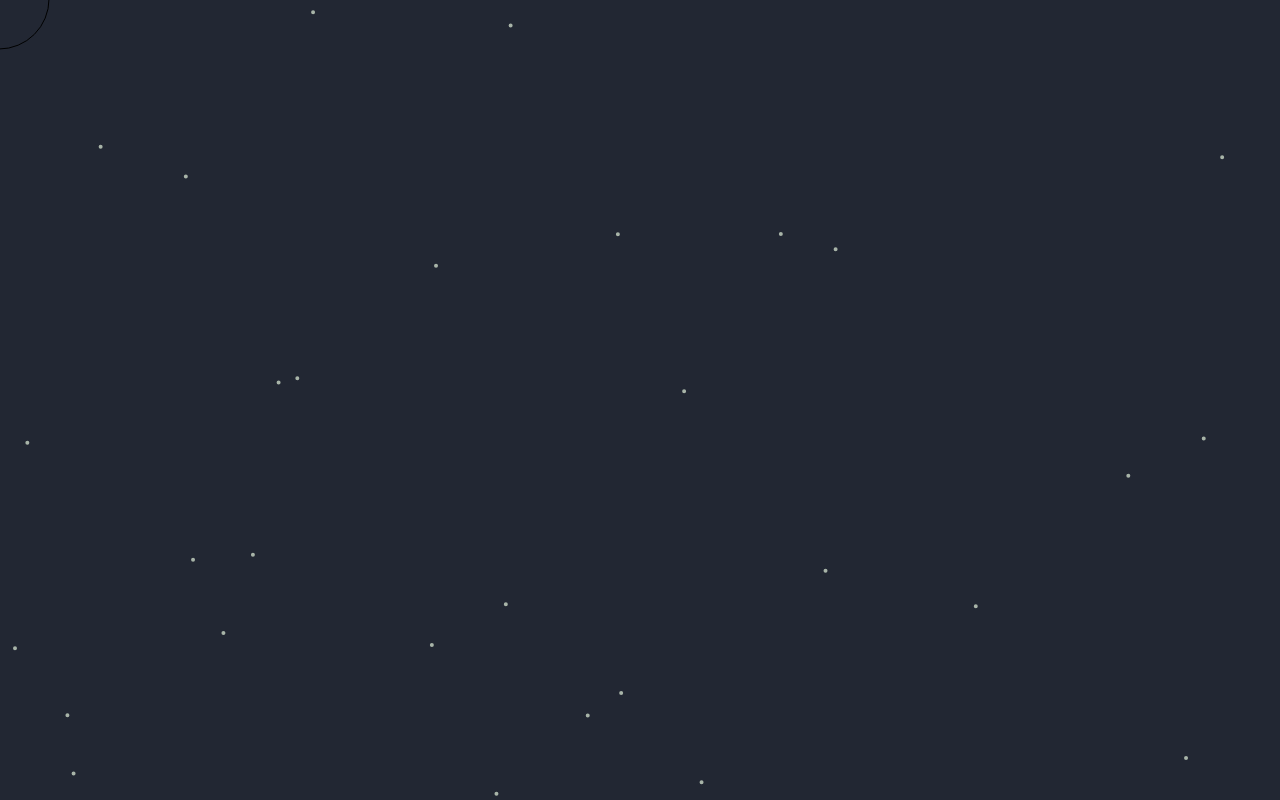
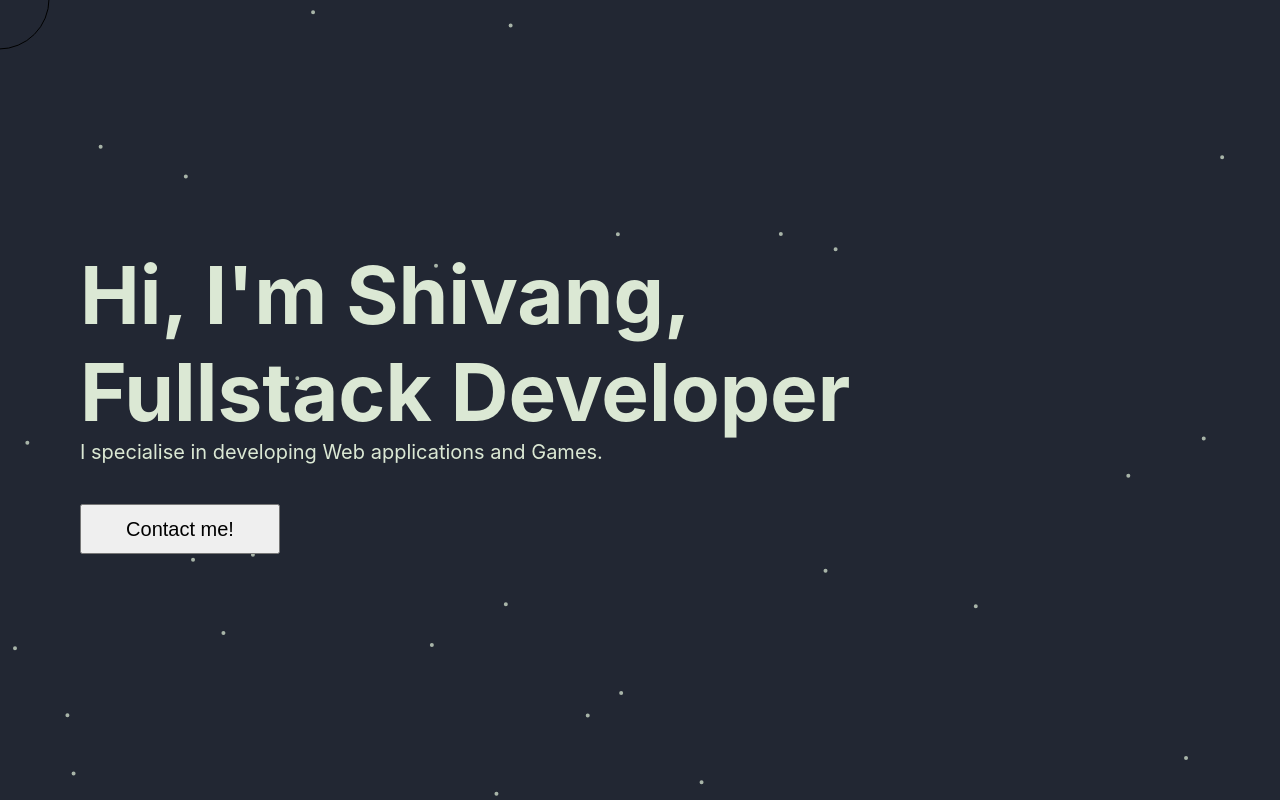
Before and after one commit to ShivangMishra/ShivangMishra.github.io, a React (Create React App) app: page / in a window 1280 px wide. Shown: the top 800 px of the page. Built offline with nearby package versions, Linux system fonts and the light colour scheme; the HTML template or start-up script is replaced by a standard one.

Commit message:
removed useless container

```diff
--- a/src/components/home/Home.css
+++ b/src/components/home/Home.css
@@ -5,14 +5,13 @@
 }
 
 .home {
-  /* background-color: rgb(19, 19, 17); */
-  /* background-color: #141B25; */
   width: 100%;
   display: flex;
-  justify-content: center;
+  /* justify-content: center; */
   align-items: center;
   /* margin-top: -75px; */
   height: 100vh;
+  /* background-color: red; */
 }
 
 .hero-area {
@@ -26,18 +25,19 @@
 }
 
 .hero-sub {
-  color: aliceblue;
+  color: #DBE8D4;
   font-size: 20px;
 }
 
 .intro-text-zone {
+  z-index: 2;
   /* background-color: red; */
   width: fit-content;
-  padding: 20px;
+  padding-left: 80px;
 }
 
 .intro-big-heading {
-  color: #E6E0CB;
+  color: #DBE8D4;
   font-size: 5rem;
 }
 
--- a/src/components/home/Home.js
+++ b/src/components/home/Home.js
@@ -1,4 +1,4 @@
-import draw from "../../canvasAnim";
+import draw, { updateMousePosition } from "../../canvasAnim";
 import Canvas from "../canvas/Canvas";
 import "./Home.css";
 
@@ -9,8 +9,9 @@ export default function Home() {
         width={window.innerWidth}
         height={window.innerHeight}
         draw={draw}
+        updateMousePosition={updateMousePosition}
       />
-      <div className="hero-area">
+      {/* <div className="hero-area"> */}
         <div className="intro-text-zone">
           <h1 className="intro-big-heading">Hi, I'm Shivang,</h1>
           <h1 className="intro-big-heading">Fullstack Developer</h1>
@@ -20,7 +21,7 @@ export default function Home() {
           <br />
           <br />
           <button className="contact-btn">Contact me!</button>
-        </div>
+        {/* </div> */}
       </div>
     </section>
   );
```
